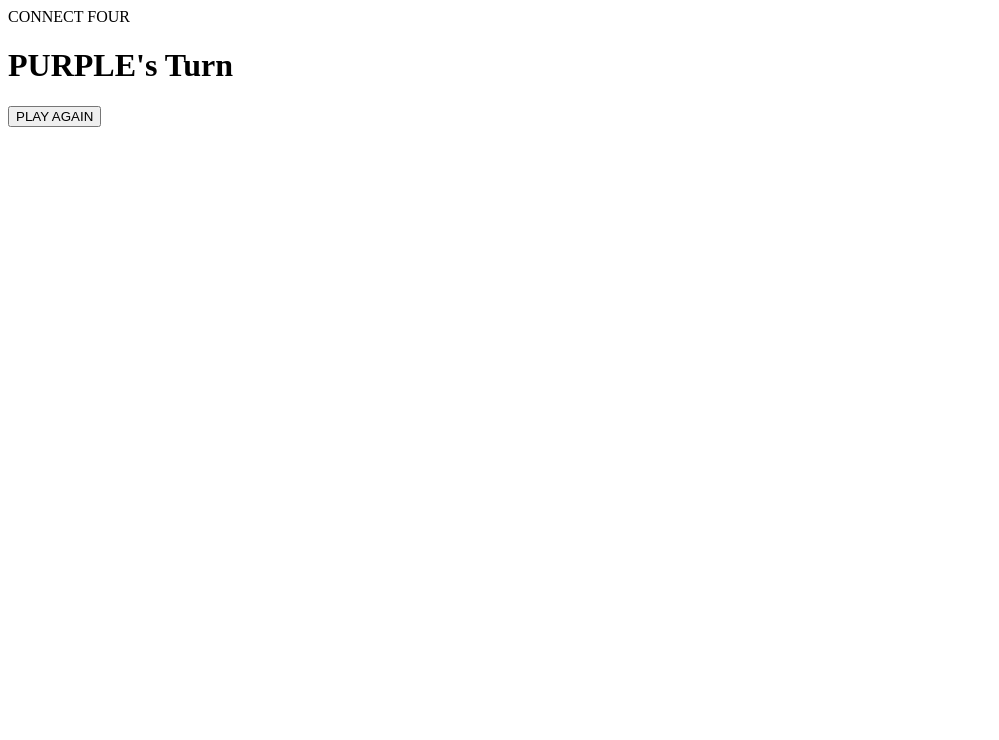
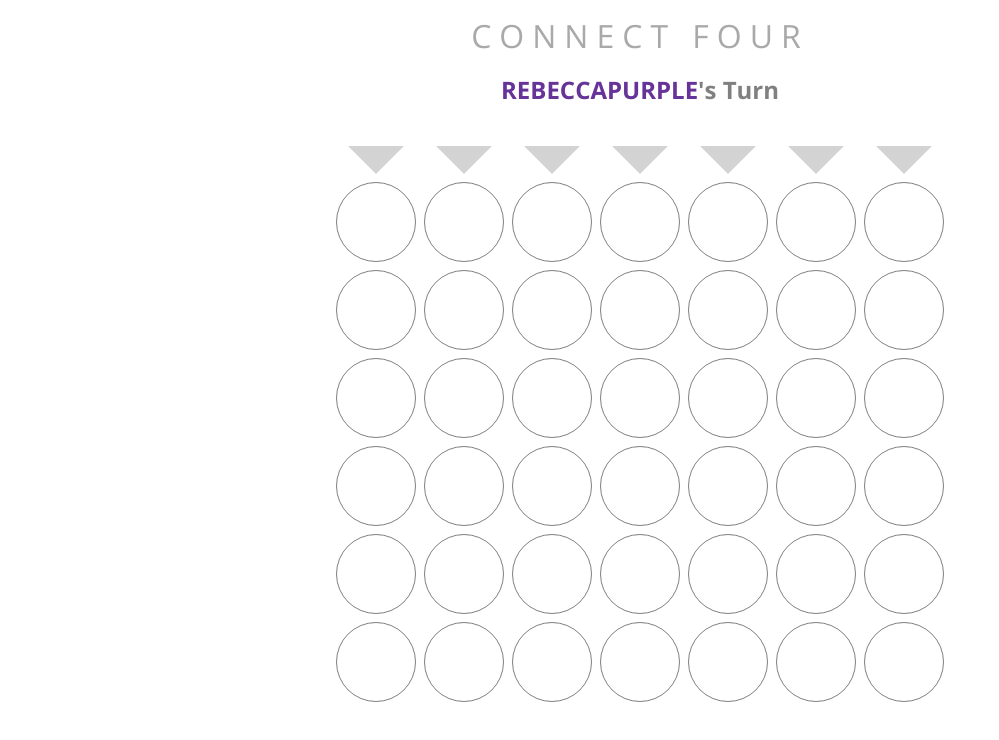
Before and after one commit to cdenzelcoleman/connect-four, a plain HTML site: page index.html in a window 1280 px wide. Shown: the whole page, without its empty margins (0-999 px from the left). Drawn offline with nearby package versions, Linux system fonts and the light colour scheme.

Commit message:
Connect Four

```diff
--- a/CSS/main.css
+++ b/CSS/main.css
@@ -0,0 +1,73 @@
+* {
+    box-sizing: border-box;
+  }
+
+  body {
+    /* viewport units: vh (viewport height), vw, vmin (smallest between vh & vw) */
+    height: 100vh;
+    margin: 0;
+    font-family: 'Open Sans', sans-serif;
+    display: flex;
+    flex-direction: column;
+    justify-content: center;
+    align-items: center;
+  }
+
+  header {
+    font-size: 4vmin;
+    color: darkgrey;
+    letter-spacing: 1vmin;
+  }
+
+  h1 {
+    color: grey;
+    font-size: 3vmin;
+  }
+
+  #markers {
+    display: grid;
+    grid-template-columns: repeat(7, 10vmin);
+    gap: 1vmin;
+    margin-top: 1.5vmin;
+  }
+
+  #markers > div {
+    height: 10vmin;
+    border-width: 5vmin;
+    border-style: solid;
+    border-color: lightgrey transparent transparent;
+    transform: scale(0.7);
+  }
+
+  #markers > div:hover {
+    transform: scale(0.9);
+    transition: transform all 150ms ease-in;
+    border-top-color: darkgrey;
+  }
+
+  #board {
+    display: grid;
+    grid-template-columns: repeat(7, 10vmin);
+    grid-template-rows: repeat(6, 10vmin);
+    gap: 1vmin;
+    margin-top: -4vmin;
+  }
+
+  #board > div {
+    border-radius: 50%;
+    border: 0.1vmin solid grey;
+  }
+
+  button {
+    margin-top: 4vmin;
+    padding: 2vmin;
+    font-size: 2vmin;
+    border-radius: 4vmin;
+    border: 0.1vmin solid grey;
+    color: grey;
+  }
+
+  button:hover {
+    color: white;
+    background-color: darkgrey;
+  }
--- a/index.html
+++ b/index.html
@@ -1,16 +1,21 @@
 <!DOCTYPE html>
 <html lang="en">
+
 <head>
   <meta charset="UTF-8">
   <meta name="viewport" content="width=device-width, initial-scale=1.0">
   <title>Connect-Four</title>
-    <link rel="stylesheet" href="CSS/main.css">
-    <script src="js/main.js"></script>
+  <link rel="preconnect" href="https://fonts.googleapis.com">
+  <link rel="preconnect" href="https://fonts.gstatic.com" crossorigin>
+  <link href="https://fonts.googleapis.com/css2?family=Open+Sans:ital,wght@0,300..800;1,300..800&display=swap"
+    rel="stylesheet">
+  <link rel="stylesheet" href="css/main.css">
+  <script defer src="js/main.js"></script>
 </head>
+
 <body>
-   <heading>CONNECT FOUR</heading>
-   <h1>PURPLE's Turn</h1>
-
+  <header>CONNECT FOUR</header>
+  <h1></h1>
   <section id="markers">
     <div></div>
     <div></div>
@@ -20,10 +25,8 @@
     <div></div>
     <div></div>
   </section>
-
-
+  <section id="board">
     <!-- row 5 -->
-<section id="board">
     <div id="c0r5"></div>
     <div id="c1r5"></div>
     <div id="c2r5"></div>
@@ -31,9 +34,7 @@
     <div id="c4r5"></div>
     <div id="c5r5"></div>
     <div id="c6r5"></div>
-
     <!-- row 4 -->
-<section id="board">
     <div id="c0r4"></div>
     <div id="c1r4"></div>
     <div id="c2r4"></div>
@@ -41,9 +42,7 @@
     <div id="c4r4"></div>
     <div id="c5r4"></div>
     <div id="c6r4"></div>
-
     <!-- row 3 -->
-<section id="board">
     <div id="c0r3"></div>
     <div id="c1r3"></div>
     <div id="c2r3"></div>
@@ -51,9 +50,7 @@
     <div id="c4r3"></div>
     <div id="c5r3"></div>
     <div id="c6r3"></div>
-
     <!-- row 2 -->
-<section id="board">
     <div id="c0r2"></div>
     <div id="c1r2"></div>
     <div id="c2r2"></div>
@@ -61,9 +58,7 @@
     <div id="c4r2"></div>
     <div id="c5r2"></div>
     <div id="c6r2"></div>
-
     <!-- row 1 -->
-<section id="board">
     <div id="c0r1"></div>
     <div id="c1r1"></div>
     <div id="c2r1"></div>
@@ -71,9 +66,7 @@
     <div id="c4r1"></div>
     <div id="c5r1"></div>
     <div id="c6r1"></div>
-
     <!-- row 0 -->
-<section id="board">
     <div id="c0r0"></div>
     <div id="c1r0"></div>
     <div id="c2r0"></div>
@@ -81,9 +74,8 @@
     <div id="c4r0"></div>
     <div id="c5r0"></div>
     <div id="c6r0"></div>
-
   </section>
   <button id="play-again">PLAY AGAIN</button>
+</body>
 
-</body>
 </html>
--- a/js/main.js
+++ b/js/main.js
@@ -1,13 +1,140 @@
 /*----- constants -----*/
+const COLORS = {
+    'null': 'white',
+    '1': 'rebeccapurple',
+    '-1': 'orange'
+  };
 
+  /*----- state variables -----*/
+  let board;
+  let turn;
+  let winner;
 
-/*----- state variables -----*/
+  /*----- cached elements  -----*/
+  const playAgainBtn = document.getElementById('play-again');
+  const msgEl = document.querySelector('h1');
+  const markerEls = [...document.querySelectorAll('#markers > div')];
 
+  /*----- event listeners -----*/
+  document.getElementById('markers').addEventListener('click', handleDrop);
+  playAgainBtn.addEventListener('click', init);
 
-/*----- cached elements  -----*/
+  /*----- functions -----*/
+  init();
 
+  // Initialize all state variables, then call render()
+  function init() {
+    // To visualize the mapping between the column arrays
+    // and the cells on the page (DOM), rotate the board
+    // array 90 degrees counter-clockwise
+    board = [
+      [null, null, null, null, null, null], // column 0
+      [null, null, null, null, null, null], // column 1
+      [null, null, null, null, null, null], // column 2
+      [null, null, null, null, null, null], // column 3
+      [null, null, null, null, null, null], // column 4
+      [null, null, null, null, null, null], // column 5
+      [null, null, null, null, null, null], // column 6
+    ];
+    turn = 1;
+    winner = null;
+    render();
+  }
 
-/*----- event listeners -----*/
+  // In response to use interaction, update all impacted state, then call render()
+  function handleDrop(evt) {
+    // Determine the colIdx for the clicked marker
+    const colIdx = markerEls.indexOf(evt.target);
+    // Guard against the user "missing" a marker, do nothing
+    if (colIdx === -1) return;
+    // Shortcut variable to the column array
+    const colArr = board[colIdx];
+    // Determine the rowIdx (first null in the column)
+    const rowIdx = colArr.indexOf(null);
+    // Update the board/column state
+    colArr[rowIdx] = turn;
+    winner = getWinner(colIdx, rowIdx);
+    turn *= -1;
+    render();
+  }
 
+  function getWinner(colIdx, rowIdx) {
+    return checkVertical(colIdx, rowIdx) || checkHorizontal(colIdx, rowIdx) ||
+      checkForwardSlash(colIdx, rowIdx) || checkBackSlash(colIdx, rowIdx);
+  }
 
-/*----- functions -----*/
+  function checkBackSlash(colIdx, rowIdx) {
+    const numUpLeft = countNumAdjacent(colIdx, rowIdx, -1, 1);
+    const numDownRight = countNumAdjacent(colIdx, rowIdx, 1, -1);
+    return (numUpLeft + numDownRight) >= 3 ? turn : null;
+  }
+
+  function checkForwardSlash(colIdx, rowIdx) {
+    const numUpRight = countNumAdjacent(colIdx, rowIdx, 1, 1);
+    const numDownLeft = countNumAdjacent(colIdx, rowIdx, -1, -1);
+    return (numUpRight + numDownLeft) >= 3 ? turn : null;
+  }
+
+  function checkHorizontal(colIdx, rowIdx) {
+    const numLeft = countNumAdjacent(colIdx, rowIdx, -1, 0);
+    const numRight = countNumAdjacent(colIdx, rowIdx, 1, 0);
+    return (numLeft + numRight) >= 3 ? turn : null;
+  }
+
+  function checkVertical(colIdx, rowIdx) {
+    const numBelow = countNumAdjacent(colIdx, rowIdx, 0, -1);
+    return numBelow === 3 ? turn : null;
+  }
+
+  // col/rowOffset is the value to adjust the current
+  // colIdx & rowIdx by after each iteration
+  function countNumAdjacent(colIdx, rowIdx, colOffset, rowOffset) {
+    let count = 0;
+    colIdx += colOffset;
+    rowIdx += rowOffset;
+    while (board[colIdx] && board[colIdx][rowIdx] === turn) {
+      count++;
+      colIdx += colOffset;
+      rowIdx += rowOffset;
+    }
+    return count;
+  }
+
+  // Visualize all state and other info in the DOM
+  function render() {
+    renderBoard();
+    renderControls();
+    renderMessage();
+  }
+
+  function renderControls() {
+    // Ternary expression
+    // <conditional exp> ? <truthy exp> : <falsy exp>;
+    playAgainBtn.style.visibility = winner ? 'visible' : 'hidden';
+    // Hide/show the marker divs
+    markerEls.forEach(function(markerEl, colIdx) {
+      const showMarker = board[colIdx].includes(null);
+      markerEl.style.visibility = showMarker && !winner ? 'visible' : 'hidden'
+    });
+  }
+
+  function renderMessage() {
+    if (winner === null) {
+      msgEl.innerHTML = `<span style="color: ${COLORS[turn]};">${COLORS[turn].toUpperCase()}</span>'s Turn`;
+    } else if (winner === 'Tie') {
+      msgEl.innerText = "It's a Tie!";
+    } else {
+      // We have a winner
+      msgEl.innerHTML = `<span style="color: ${COLORS[winner]};">${COLORS[winner].toUpperCase()}</span> Wins!`;
+    }
+  }
+
+  function renderBoard() {
+    board.forEach(function(colArr, colIdx) {
+      colArr.forEach(function(cellVal, rowIdx) {
+        // Select the appropriate cell
+        const cellEl = document.getElementById(`c${colIdx}r${rowIdx}`);
+        cellEl.style.backgroundColor = COLORS[cellVal];
+      });
+    });
+  }
```
Lines whose indentation alone changed are shown as unchanged.
